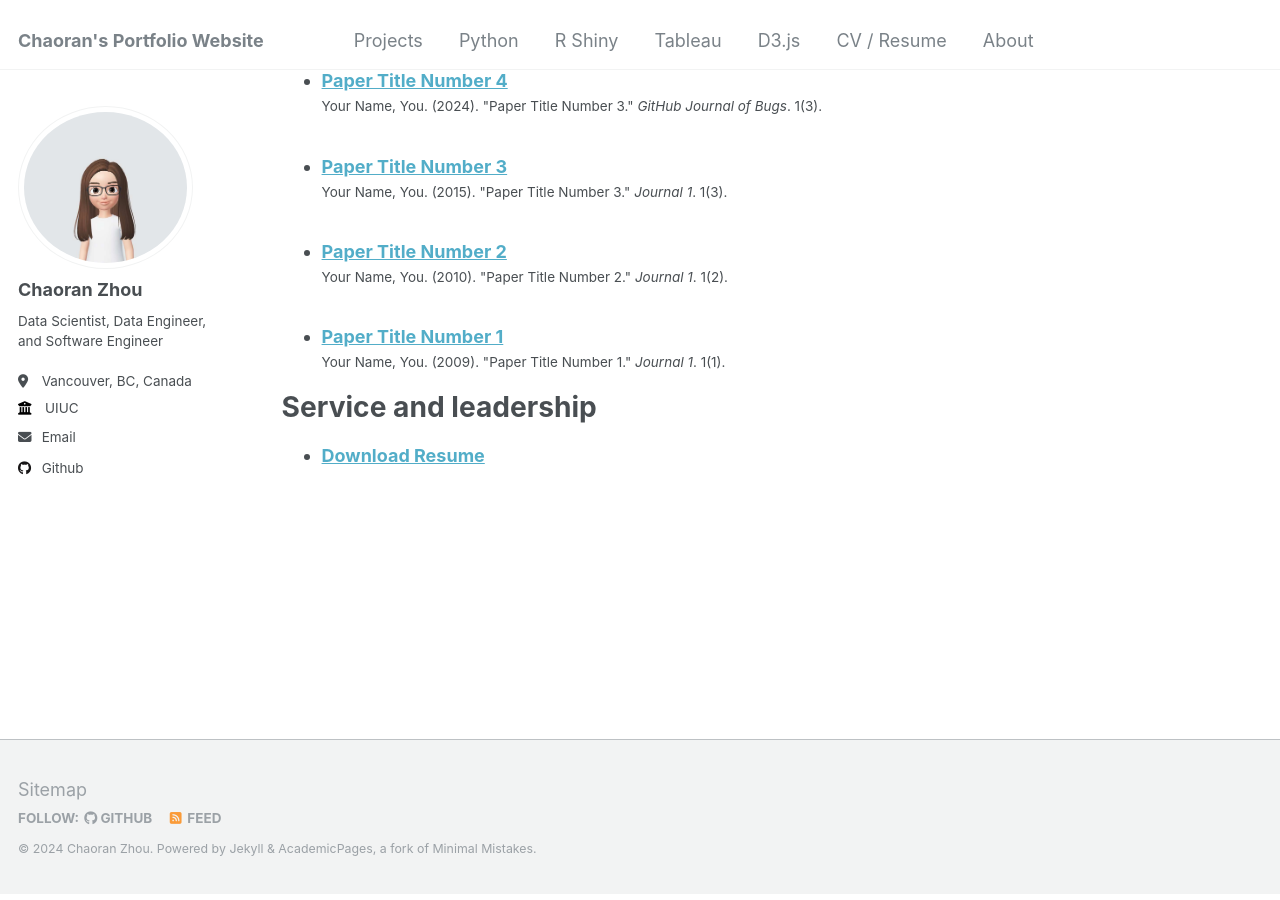
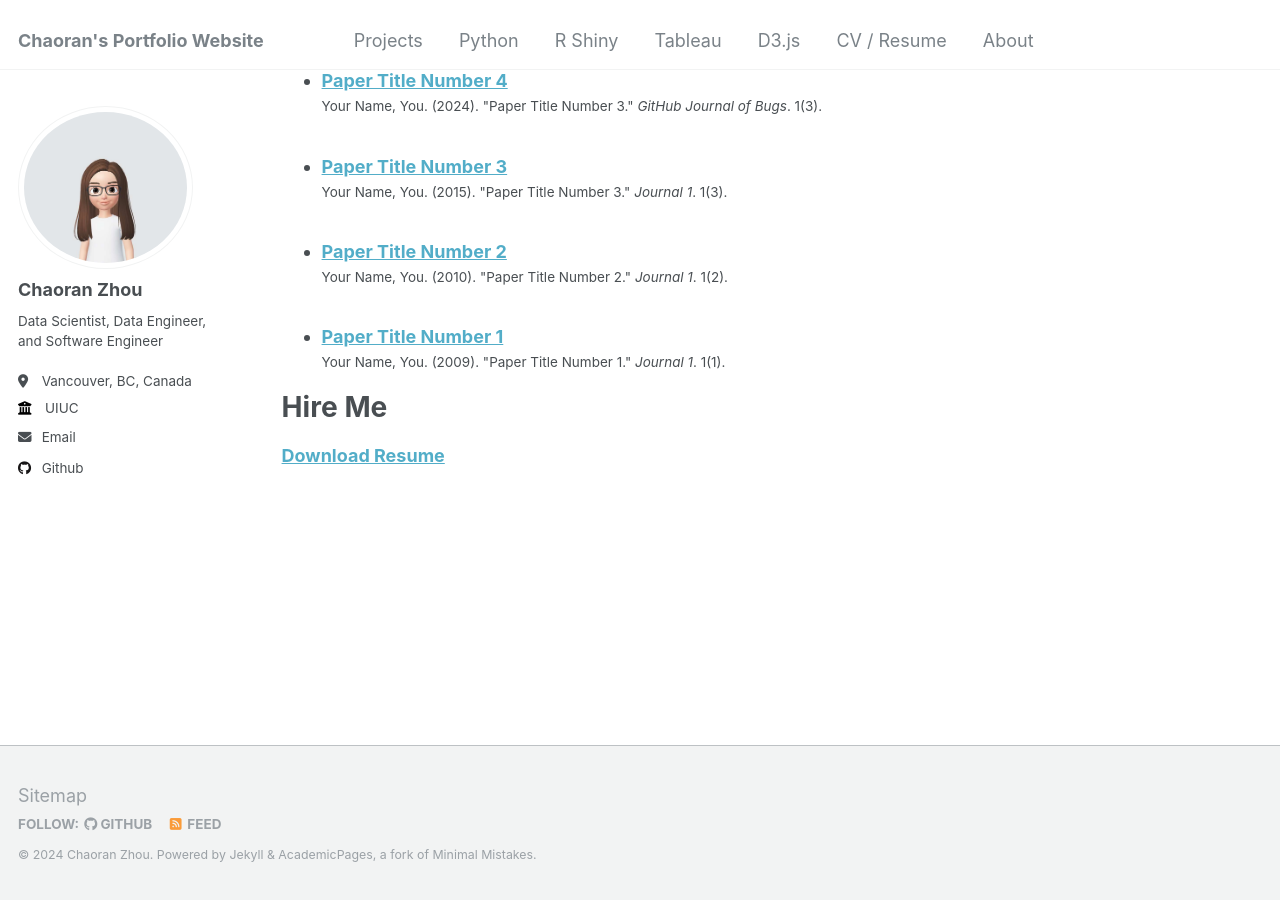
Before and after one commit to ranranrunforit/ranranrunforit.github.io, a Jekyll site: the page built from _pages/cv.md, in a window 1280 px wide and 900 px high, scrolled down 3209 px. Built offline with Jekyll 4.4.1, drawn with Linux system fonts in a browser that asks for light colours.

Commit message:
Update cv.md

```diff
--- a/_pages/cv.md
+++ b/_pages/cv.md
@@ -75,6 +75,6 @@ R shiny
     {% include archive-single-cv.html %}
   {% endfor %}</ul>
 
-Service and leadership
+Hire Me
 ======
-*  **[Download Resume]({{ site.url }}/files/Chaoran Zhou Resume.pdf)**
+**[Download Resume]({{ site.url }}/files/Chaoran Zhou Resume.pdf)**
```
